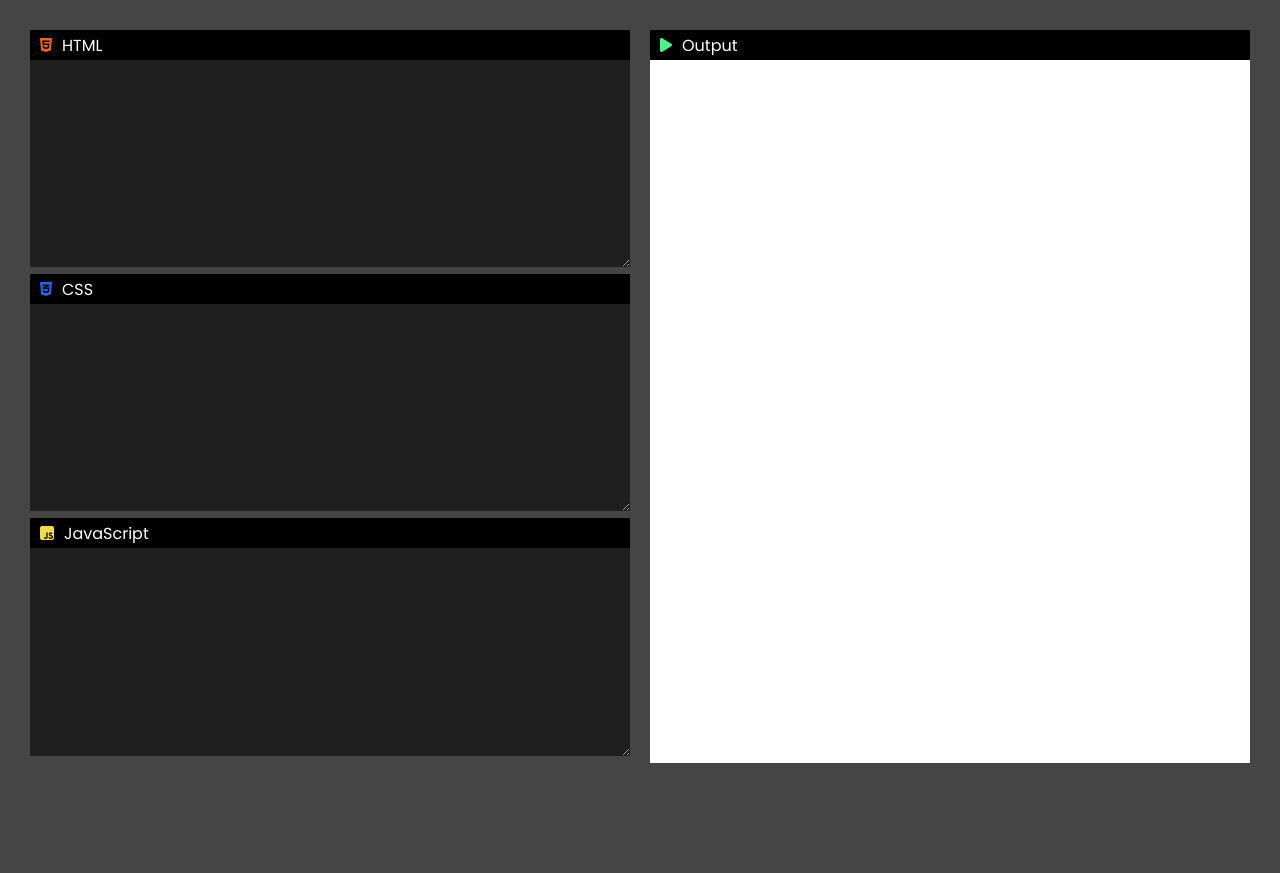
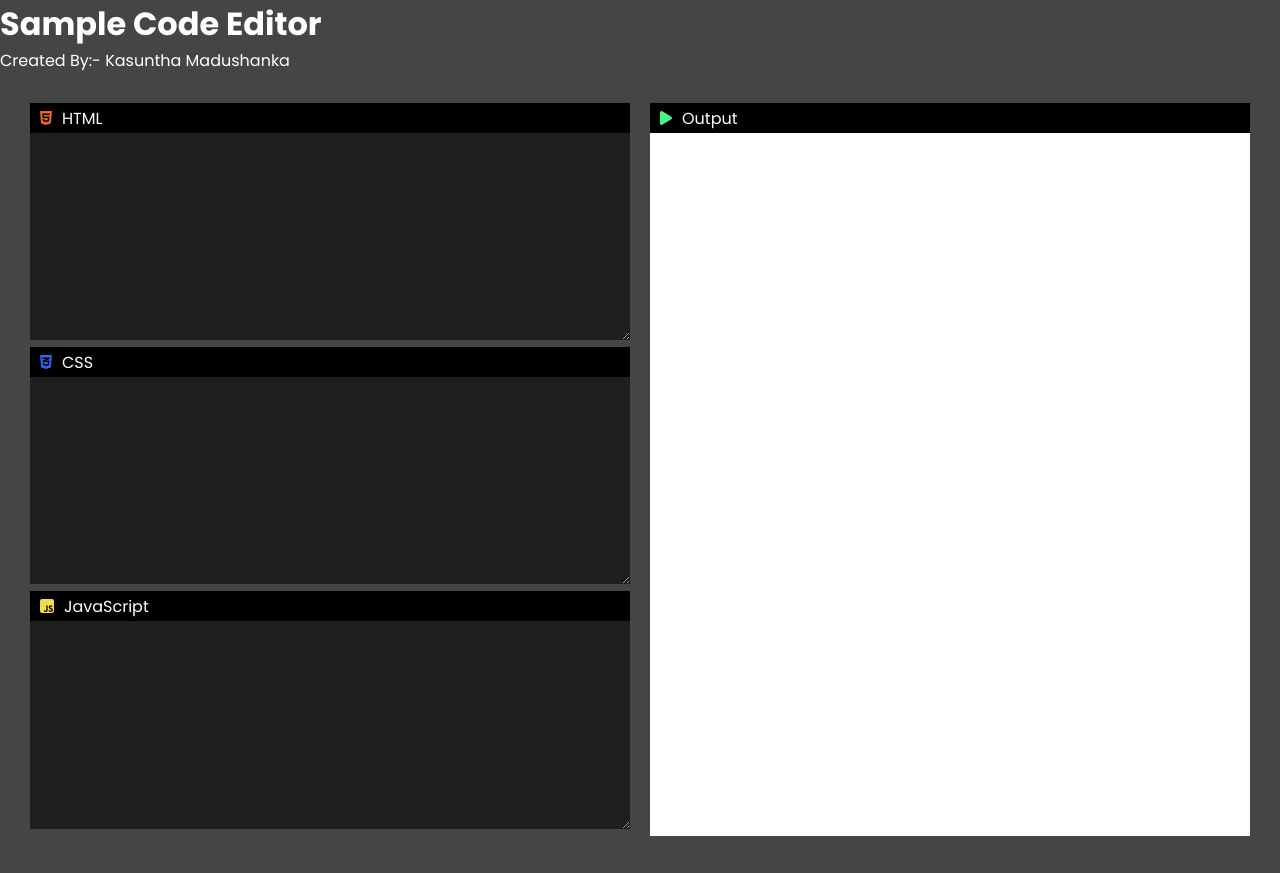
Before and after one commit to Madushankabro/simple-live-code-editor, a plain HTML site: page index.html in a window 1280 px wide. Before the commit the page ends 800 px from the top, so only its background shows below. Drawn offline with Linux system fonts and the light colour scheme.

Commit message:
Update index.html

```diff
--- a/index.html
+++ b/index.html
@@ -9,6 +9,10 @@
     <script src="https://kit.fontawesome.com/df39c93328.js" crossorigin="anonymous"></script>
 </head>
 <body>
+    <div class="header">
+        <h1>Sample Code Editor</h1>
+        <p>Created By:- Kasuntha Madushanka</p>
+    </div>
 
     <div class="container">
         <div class="left">
```
